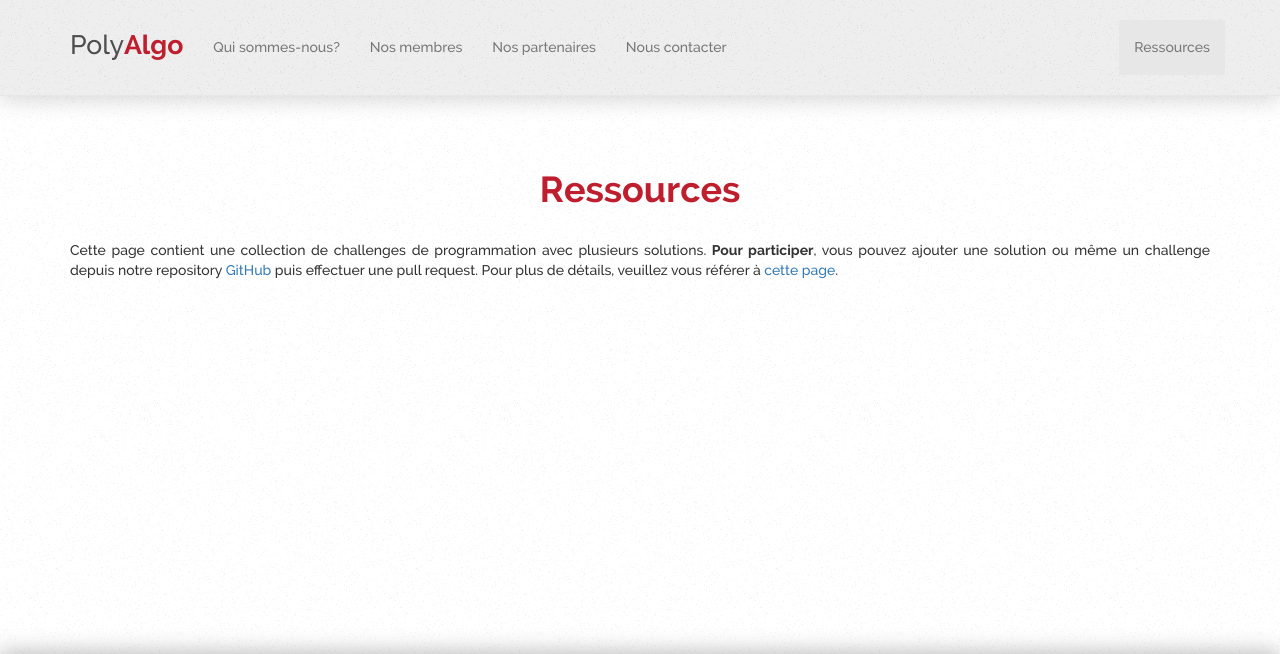
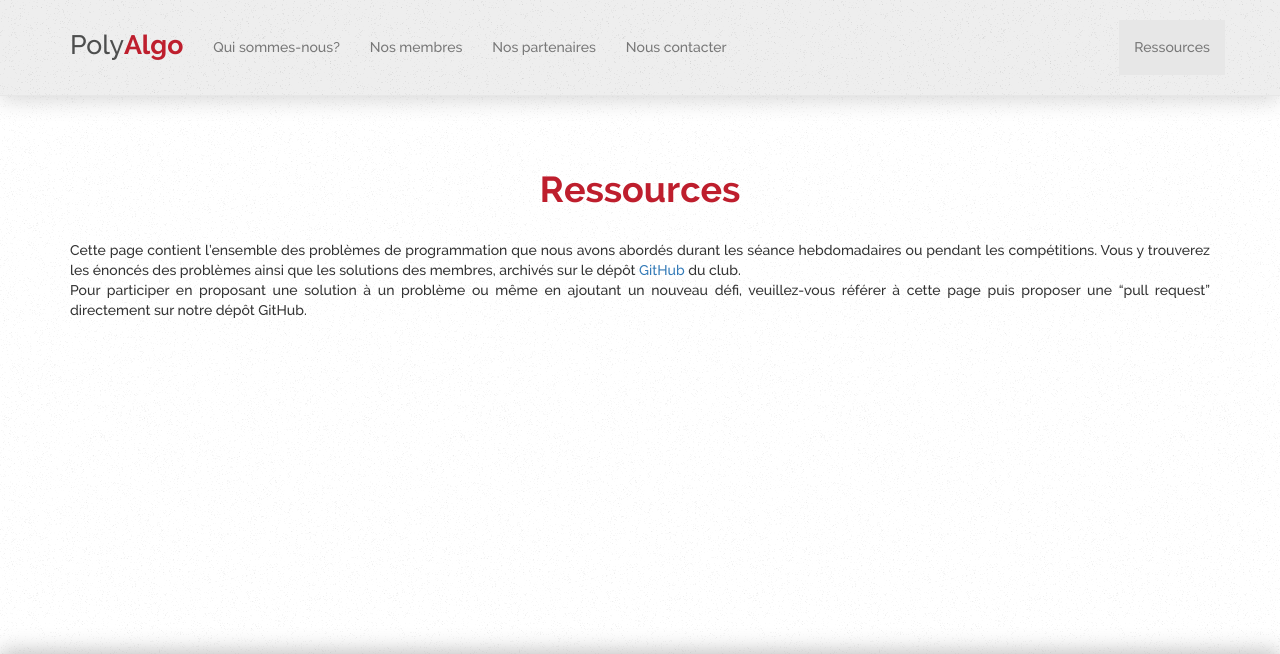
Before and after one commit to PolyAlgo/PolyAlgo, a plain HTML site: page algorithmes.html in a window 1280 px wide. Shown: the top 654 px of the page. Drawn offline with nearby package versions, Linux system fonts and the light colour scheme; no server answers.

Commit message:
Added texts

```diff
--- a/algorithmes.html
+++ b/algorithmes.html
@@ -69,17 +69,16 @@
         </div>
     </nav>
 
-
     <!-- Algos Section -->
     <section id="algos" class="algos-section">
         <div id="competitions" class="container">
-		<h1>Ressources</h1>
-        <p class="justified">Cette page contient une collection de challenges de programmation avec plusieurs solutions. <strong>Pour participer</strong>, vous pouvez ajouter une solution ou même un challenge depuis notre repository <a href="https://github.com/Aboisier/Polyalgo/tree/gh-pages/Documentation">GitHub</a> puis effectuer une pull request. Pour plus de détails, veuillez vous référer à <a href="https://github.com/Aboisier/Polyalgo/blob/gh-pages/CONTRIBUTING.md">cette page</a>.</p>
+			<h1>Ressources</h1>
+			<p class="justified">	Cette page contient l’ensemble des problèmes de programmation que nous avons abordés durant les séance hebdomadaires ou pendant les compétitions. Vous y trouverez les énoncés des problèmes ainsi que les solutions des membres, archivés sur le dépôt <a href="https://github.com/Aboisier/Polyalgo/tree/gh-pages/Documentation">GitHub</a> du club. <br>Pour participer en proposant une solution à un problème ou même en ajoutant un nouveau défi, veuillez-vous référer à cette page puis proposer une “pull request” directement sur notre dépôt GitHub.</p>
         </div>
     </section>
 
 
-	 <!-- Footer -->
+    <!-- Footer -->
 	<section id="footer" class="footer-section">
         <div class="container">
 			<div class="row">
```
